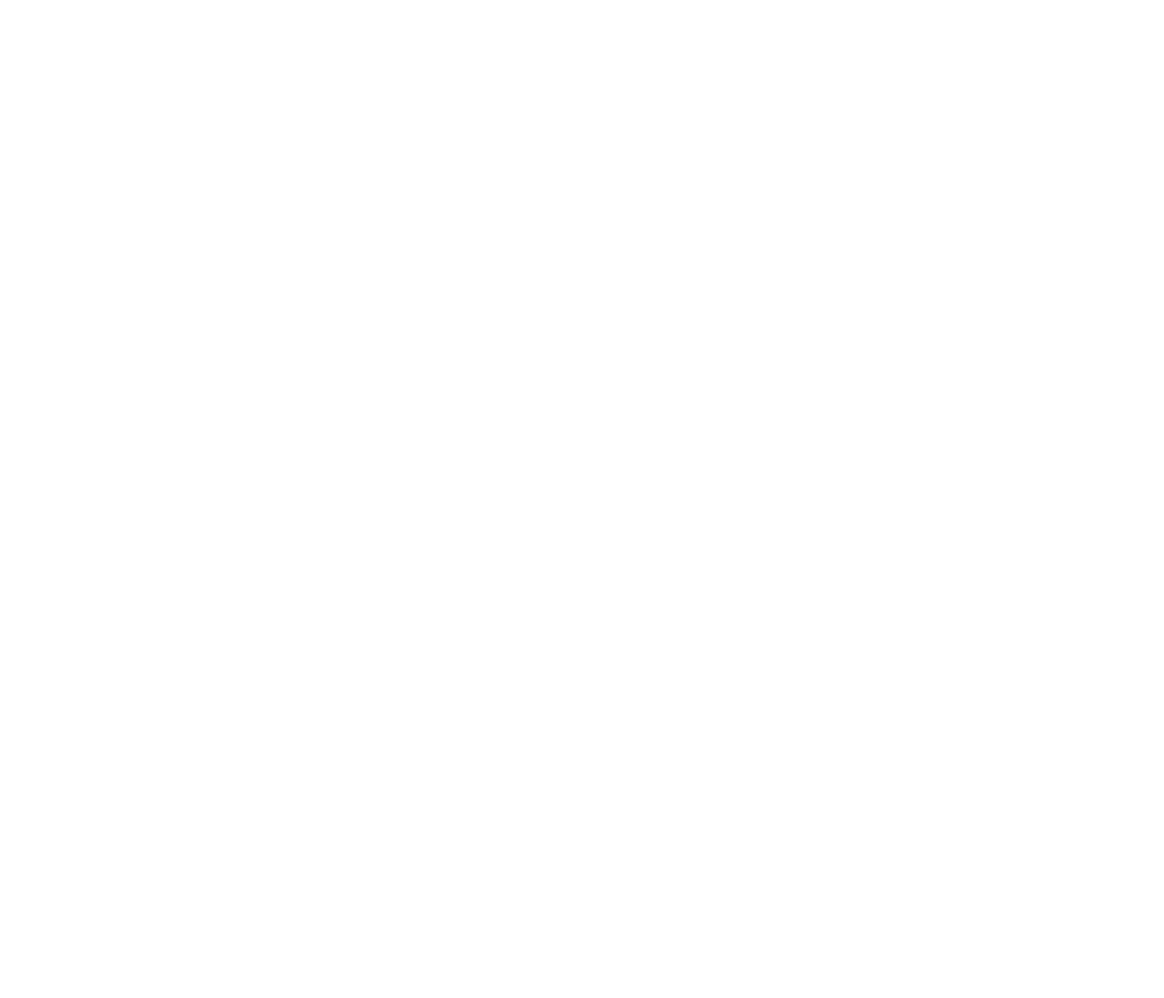
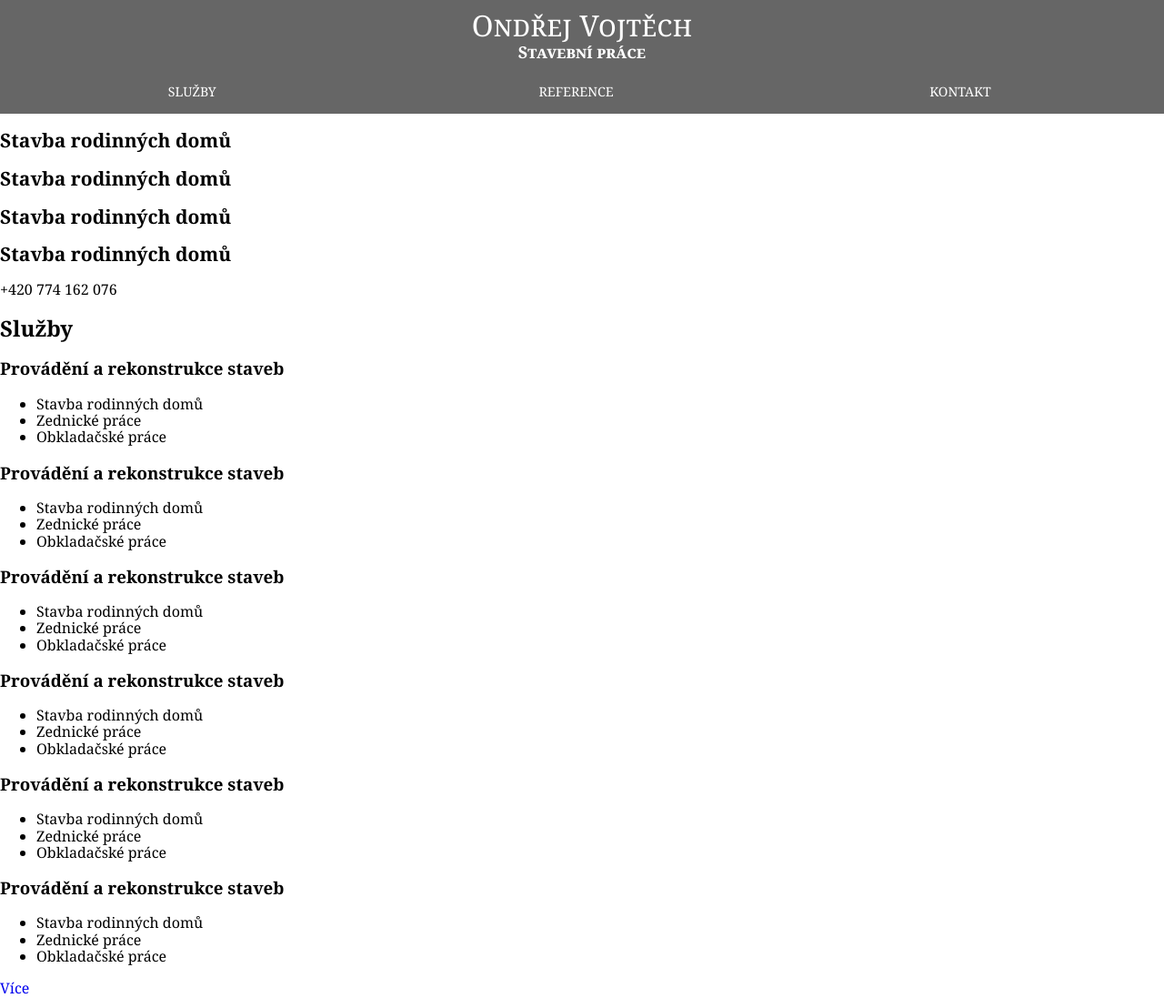
Before and after one commit to nemecmilan/vojtech, a plain HTML site: page index.html in a window 1280 px wide. Shown: the whole page at 91% size. Before the commit the page ends 800 px from the top, so only its background shows below. Drawn offline with nearby package versions, Linux system fonts and the light colour scheme; a web font is replaced by a local one.

Commit message:
add fonts, style header

```diff
--- a/index.html
+++ b/index.html
@@ -13,6 +13,99 @@
     <link rel="stylesheet" href="css/index.css">
   </head>
   <body>
+    <div class="header">
+      <div class="header__logo">
+        <p>Ondřej Vojtěch <br>
+          <strong>Stavební práce</strong>
+        </p>
+      </div>
+      <ul class="nav">
+        <li class="nav__item">
+          <a href="#">Služby</a>
+        </li>
+        <li class="nav__item">
+          <a href="#">Reference</a>
+        </li>
+        <li class="nav__item">
+          <a href="#">Kontakt</a>
+        </li>
+      </ul>
+    </div>
+
+    <div class="welcome">
+      <div class="highlighted-item">
+        <div class="highlighted-item--checked"></div>
+        <h2 class="secondary highlighted-item__title">Stavba rodinných domů</h2>
+      </div>
+      <div class="highlighted-item">
+        <div class="highlighted-item--checked"></div>
+        <h2 class="secondary highlighted-item__title">Stavba rodinných domů</h2>
+      </div>
+      <div class="highlighted-item">
+        <div class="highlighted-item--checked"></div>
+        <h2 class="secondary highlighted-item__title">Stavba rodinných domů</h2>
+      </div>
+      <div class="highlighted-item">
+        <div class="highlighted-item--checked"></div>
+        <h2 class="secondary highlighted-item__title">Stavba rodinných domů</h2>
+      </div>
+      <p class="welcome__phone">+420 774 162 076</p>
+    </div>
+
+    <div class="services">
+      <h2 class="second">Služby</h2>
+      <div class="services__list">
+        <h3 class="third">Provádění a rekonstrukce staveb</h3>
+        <ul>
+          <li>Stavba rodinných domů</li>
+          <li>Zednické práce</li>
+          <li>Obkladačské práce</li>
+        </ul>
+      </div>
+      <div class="services__list">
+        <h3 class="third">Provádění a rekonstrukce staveb</h3>
+        <ul>
+          <li>Stavba rodinných domů</li>
+          <li>Zednické práce</li>
+          <li>Obkladačské práce</li>
+        </ul>
+      </div>
+      <div class="services__list">
+        <h3 class="third">Provádění a rekonstrukce staveb</h3>
+        <ul>
+          <li>Stavba rodinných domů</li>
+          <li>Zednické práce</li>
+          <li>Obkladačské práce</li>
+        </ul>
+      </div>
+      <div class="services__list">
+        <h3 class="third">Provádění a rekonstrukce staveb</h3>
+        <ul>
+          <li>Stavba rodinných domů</li>
+          <li>Zednické práce</li>
+          <li>Obkladačské práce</li>
+        </ul>
+      </div>
+      <div class="services__list">
+        <h3 class="third">Provádění a rekonstrukce staveb</h3>
+        <ul>
+          <li>Stavba rodinných domů</li>
+          <li>Zednické práce</li>
+          <li>Obkladačské práce</li>
+        </ul>
+      </div>
+      <div class="services__list">
+        <h3 class="third">Provádění a rekonstrukce staveb</h3>
+        <ul>
+          <li>Stavba rodinných domů</li>
+          <li>Zednické práce</li>
+          <li>Obkladačské práce</li>
+        </ul>
+      </div>
+      <div class="button button--light">
+        <a href="sluzby.html">Více</a>
+      </div>
+    </div>
 
 
 
--- /dev/null
+++ b/less/base/text.less
@@ -0,0 +1,34 @@
+@font-face {
+  font-family: "ubuntu-reguler";
+  src: url("fonts/Ubuntu-Regular.eot"); /* IE9 v kompatibilním režimu */
+  src: url("fonts/Ubuntu-Regular.eot?#iefix") format("embedded-opentype"), /* IE6-IE8 */
+  url("fonts/Ubuntu-Regular.woff") format("woff"), /* Všechny moderní prohlížeče */
+  url("fonts/Ubuntu-Regular.ttf")  format("truetype"); /* Starší Safari, Android, iOS */
+}
+
+@font-face {
+  font-family: "ubuntu-light";
+  src: url("fonts/Ubuntu-Light.eot"); /* IE9 v kompatibilním režimu */
+  src: url("fonts/Ubuntu-Light.eot?#iefix") format("embedded-opentype"), /* IE6-IE8 */
+  url("fonts/Ubuntu-Light.woff") format("woff"), /* Všechny moderní prohlížeče */
+  url("fonts/Ubuntu-Light.ttf")  format("truetype"); /* Starší Safari, Android, iOS */
+}
+
+body{
+  font-size: 100%;
+  font-family: "ubuntu-light", Georgia, serif;
+}
+
+.primary{}
+.secondary{
+  font-size: percentage(21/16)
+}
+.tertiary{}
+
+a{
+  text-decoration: none;
+}
+
+p{
+  margin: 0;
+}
--- /dev/null
+++ b/less/components/header.less
@@ -0,0 +1,38 @@
+@import "../core/variables";
+
+.header{
+  background-color: @dark-transparent;
+  color: #ffffff;
+  height: 125px;
+  text-align: center;
+  width: 100%;
+
+  &__logo{
+    font-size: percentage(32/16);
+    font-variant: small-caps;
+    padding: 10px 0 15px;
+  }
+
+  strong{
+    display: block;
+    font-size: percentage(18/32);
+  }
+}
+
+.nav{
+  margin: 0 auto;
+  padding: 11px 0;
+  width: 100%;
+
+  &__item{
+    float: left;
+    font-size: percentage(16/18);
+    text-transform: uppercase;
+    list-style: none;
+    width: 33%;
+  }
+
+  &__item a{
+    color: #ffffff;
+  }
+}
--- /dev/null
+++ b/less/core/variables.less
@@ -0,0 +1,6 @@
+// colors
+@dark-transparent: rgba(0,0,0,0.6);
+
+// breakpoints
+@medium-up: 769px;
+@big-up: 1327px;
--- a/less/index.less
+++ b/less/index.less
@@ -1,9 +1,5 @@
-body{
-  padding: 5px;
-  margin: 55px;
-  border: 1px solid #ffffff;
-}
-h1{
-  font: "meiryo ui", verdana, arial;
-  font-size: 15px;
-}
+@import "../node_modules/normalize.css/normalize.css";
+
+@import "base/text";
+
+@import "components/header";
```
Also changed, not shown: css/index.css, less/layout/layout.less (added). Lines whose indentation alone changed are shown as unchanged.
